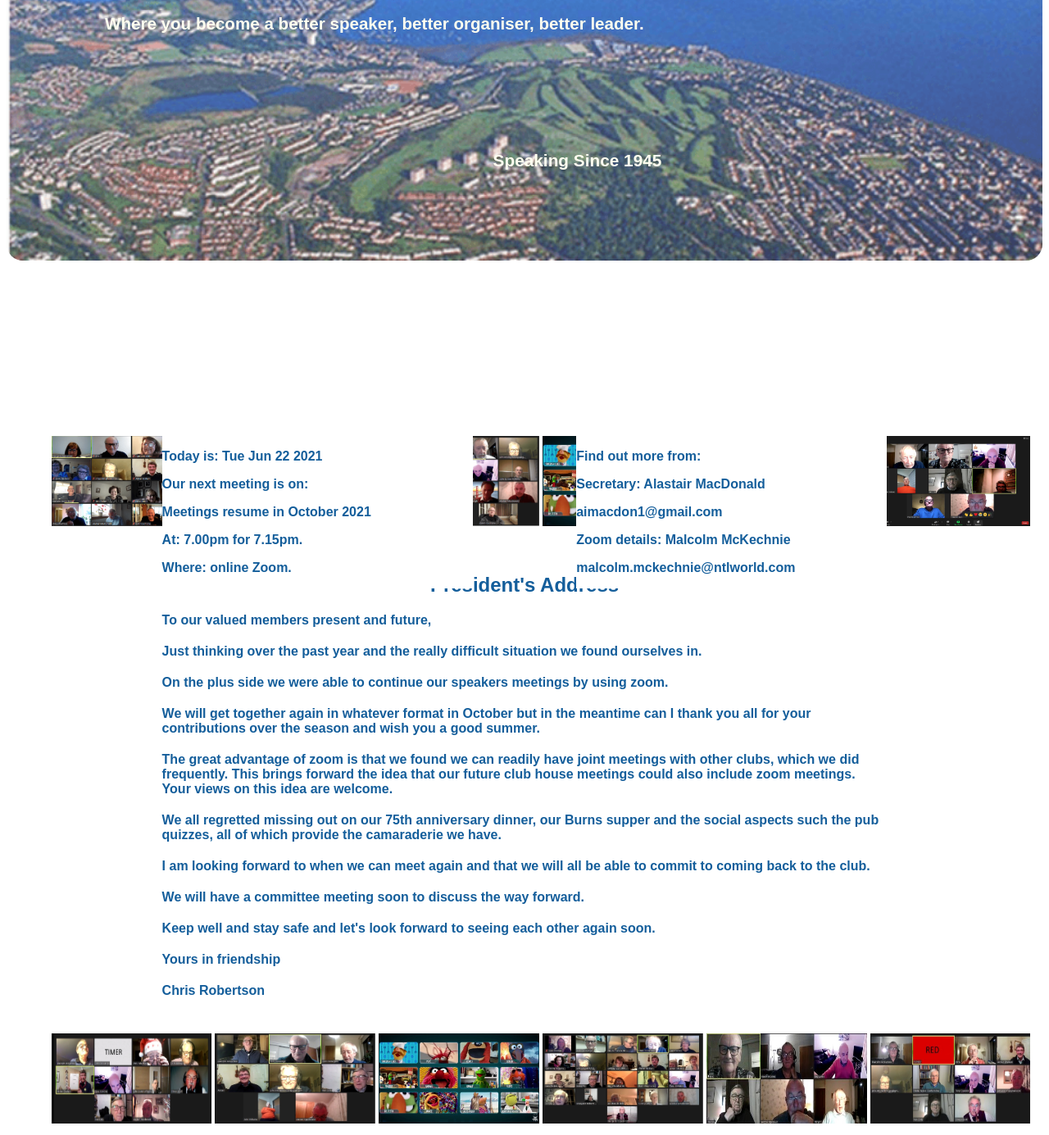
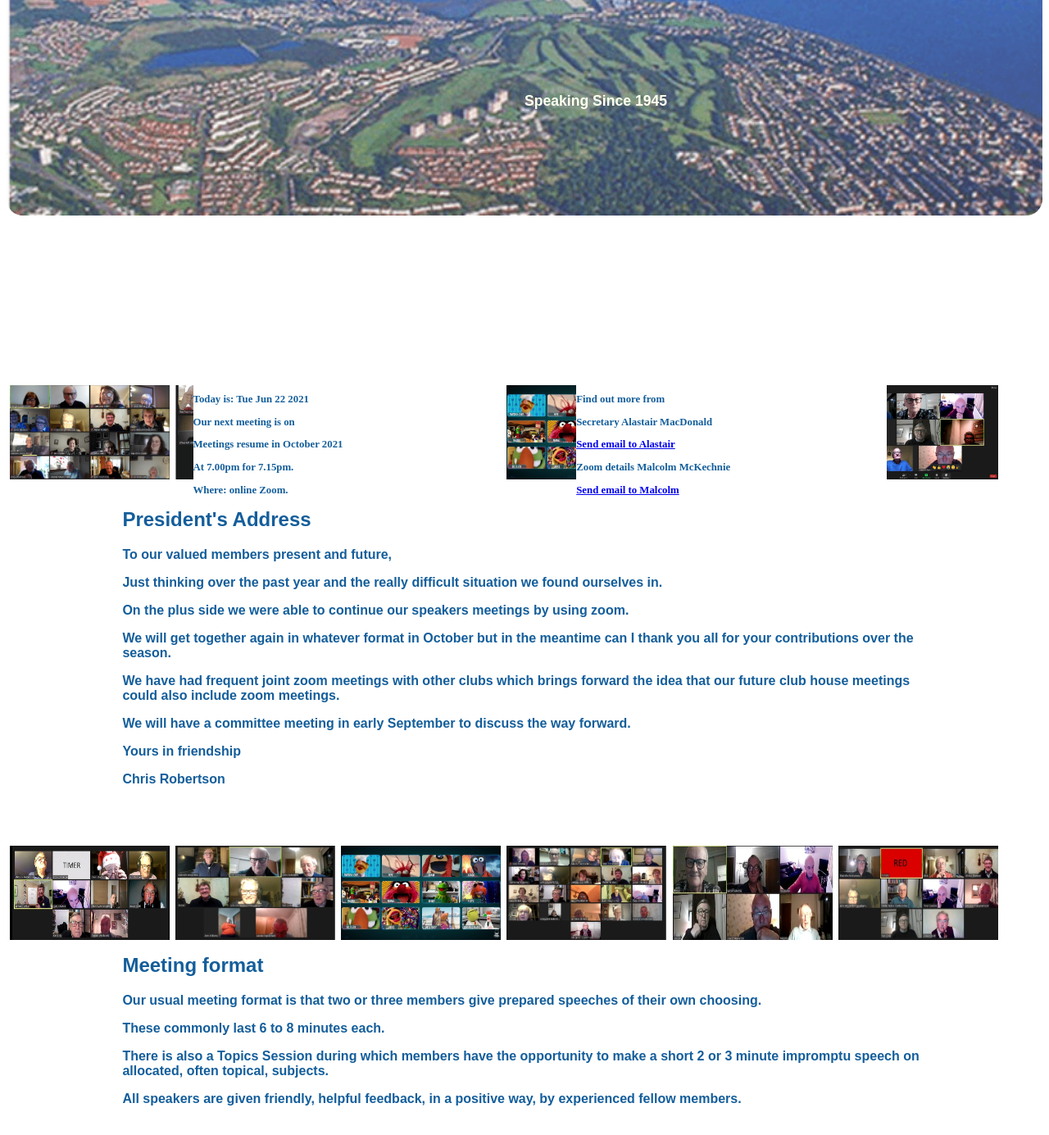
Before and after one commit to 1BobC/GreenockSpeakersClub.github.io, a plain HTML site: page index.html in a window 1280 px wide. Shown: the part 220-1605 px from the top of the page at 82% size. Drawn offline with Linux system fonts and the light colour scheme.

Commit message:
Transferred html and CSS from grnkclub to GreenockSpeakersClub files Check email hyperlink If ok change meeting1&2 margins

```diff
--- a/index.html
+++ b/index.html
@@ -9,7 +9,7 @@
 <body>
 
 <header>
-<h2>Greenock Speakers Club</h2>
+<h1>Greenock Speakers Club</h1>
 </header>
 
 <!-- <div> -->
@@ -32,72 +32,77 @@
 
   <div class = "meeting1" >
     <p id = "bob4"></p>
-    <p>Our next meeting is on:</p>
+    <p>Our next meeting is on</p>
     <p>Meetings resume in October 2021</p>
-    <p>At: 7.00pm for 7.15pm.</p>
+    <p>At 7.00pm for 7.15pm.</p>
     <p>Where: online Zoom.</p>
   </div>
   <div class= "meeting2">
-    <p>Find out more from: </p>
-    <p>Secretary: Alastair MacDonald</p>
-    <p>aimacdon1@gmail.com</p>
-    <p>Zoom details: Malcolm McKechnie</p>
-    <p>malcolm.mckechnie@ntlworld.com</p>
+    <p>Find out more from </p>
+    <p>Secretary Alastair MacDonald</p>
+    <p><a href="mailto:aimacdon1@gmail.com">Send email to Alastair</a></p>
+    <!-- <p>aimacdon1@gmail.com</p> -->
+    <p>Zoom details Malcolm McKechnie</p>
+    <p><a href="mailto:malcolm.mckechnie@ntlworld.com">Send email to Malcolm</a></p>
+    <!-- <p>malcolm.mckechnie@ntlworld.com</p>   -->
   </div>
 
 </div>
 </section1>
 
 <section2>
-<div>
-<ul class="images1">
-  <li><img src="imgs/ZA.png" alt="ZAzoom"></li>
-  <li><img src="imgs/ZB.png" alt ="ZBzoom"></li>
-  <li><img src="imgs/ZC.png" alt ="ZCzoom"></li>
-  <li><img src="imgs/ZD.jpg" alt="ZDzoom"></li>
-  <li><img src="imgs/ZE.png" alt="ZEzoom"></li>
-  <li><img src="imgs/ZF.jpg" alt="ZFzoom"></li>
-</ul>
-</div>
+  <div class="images1">
+
+    <div class= "column"><img src="imgs/ZA.png" alt="ZAzoom"></div>
+    <div class= "column"><img src="imgs/ZB.png" alt ="ZBzoom"></div>
+    <div class= "column"><img src="imgs/ZC.png" alt ="ZCzoom"></div>
+    <div class= "column"><img src="imgs/ZD.jpg" alt="ZDzoom"></div>
+    <div class= "column"><img src="imgs/ZE.png" alt="ZEzoom"></div>
+    <div class= "column"><img src="imgs/ZF.jpg" alt="ZFzoom"></div>
+
+    </div>
 </section2>
 
 <section3 class = "president">
+  <div class = "president" >
+    <div class = "address">
   <h2>President's Address</h2>
   <p>To our valued members present and future,</p>
-
-    <p> Just thinking over the past year and the really difficult situation we found ourselves in.
-
-    <p>On the plus side we were able to continue our speakers meetings by using zoom.</p>
-
-   <p> We will get together again in whatever format in October but in the meantime can I thank you all for your contributions over the season and wish you a good summer.</p>
-
-   <p> The great advantage of zoom  is that we found we can readily have joint meetings with other clubs, which we did frequently. This brings forward the idea that our future club house meetings could also include zoom meetings. Your views on this idea are welcome.</p>
-
-  <p>  We all regretted missing out on our 75th anniversary dinner, our Burns supper and the social aspects such the pub quizzes, all of which provide the camaraderie we have.</p>
-
-  <p>  I am looking forward to when we can meet again and that we will all be able to commit to coming back to the club.</p>
-
-  <p>  We will have a committee meeting soon to discuss the way forward.</p>
-
-  <p>  Keep well and stay safe and let's look forward to seeing each other again soon. </p>
-
-    <p>Yours in friendship</p>
-    <p> Chris Robertson
-  </p>
+<p> Just thinking over the past year and the really difficult situation we found ourselves in.
+<p>On the plus side we were able to continue our speakers meetings by using zoom.</p>
+<p> We will get together again in whatever format in October but in the meantime can I thank you all for your contributions over the season.</p>
+<p>We have had frequent joint zoom meetings with other clubs which brings forward the idea that our future club house meetings could also include zoom meetings. </p>
+<p> We will have a committee meeting in early September to discuss the way forward.</p>
+<p>Yours in friendship</p>
+<p> Chris Robertson</p>
+    </div>
+  </div>
 </section3>
 
 <section3a>
-<div>
-  <ul class="images2">
-    <li><img src="imgs/ZG.jpg" alt="ZGzoom"></li>
-    <li><img src="imgs/ZH.jpg" alt ="ZHzoom"></li>
-    <li><img src="imgs/ZD.jpg" alt ="ZDzoom"></li>
-    <li><img src="imgs/ZJ.jpg" alt="ZJzoom"></li>
-    <li><img src="imgs/ZK.jpg" alt="ZKzoom"></li>
-    <li><img src="imgs/ZL.jpg" alt="ZLzoom"></li>
-  </ul>
+  <div class="images2">
+
+    <div class= "column"><img src="imgs/ZG.jpg" alt="ZGzoom"></div>
+    <div class= "column"><img src="imgs/ZH.jpg" alt ="ZHzoom"></div>
+    <div class= "column"><img src="imgs/ZD.jpg" alt ="ZDzoom"></div>
+    <div class= "column"><img src="imgs/ZJ.jpg" alt="ZJzoom"></div>
+    <div class= "column"><img src="imgs/ZK.jpg" alt="ZKzoom"></div>
+    <div class= "column"><img src="imgs/ZL.jpg" alt="ZLzoom"></div>
+      </div>
+</section3a>
+
+<section3B>
+  <div class = "mtngfmt">
+    <div class = "stnddfmt">
+    <h2>Meeting format</h2>
+    <p>Our usual meeting format is that two or three members give prepared speeches of their own choosing.</p>
+    <p>These commonly last 6 to 8 minutes each.</p>
+    <p>There is also a Topics Session during which members have the opportunity to make a short
+      2 or 3 minute impromptu speech on allocated, often topical, subjects.</p>
+    <p>All speakers are given friendly, helpful feedback, in a positive way, by experienced fellow members.</p>
+    </div>
   </div>
-</section3a>
+</section3B>
 
 <section4 class = "acknowledge">
  <div>
--- a/style.CSS
+++ b/style.CSS
@@ -1,152 +1,200 @@
 * {
     box-sizing: border-box;
   }
+  @media screen and (max-width: 399px){
+    *{
+      display: none;
+    }
+  }
+    @media screen and (min-width: 400px){
       header{
+        background-color: white;
+        text-align: center;
+        padding: 2px;
         position: fixed;
         width: 100%;
-    background-color: white;
-    text-align: center;
         z-index: 1;
         top: 0;
         left: 0;
     }
-  header h2{
+    header h1{
       color:  #145e9b;
+      font-size: 1.2em;
+      font-weight: bold;
       border: 6px solid #145e9b;
       padding: 6px 12px;
       display: inline-block;
+      margin: 0 auto;
       border-radius: 25px;
-    font-family: Arial, Helvetica, sans-serif;
+      font-family: Georgia, 'Times New Roman', Times, serif;
   }
   .banner img{
     position: relative;
     width: 100%;
     opacity: 0.8;
-    margin-top: 95px;
+    margin-top: 40px;
     border-radius: 20px;
 }
 .welcome1{
   position: absolute;
-    top: 15%;
-    left: 10%;
-    font-size: 1.8em;
+  /* top: 5%; */
+  top: 50px;
+  left: 5%;
+  font-size: 0.85em;
+  font-weight: bold;
   color: ivory;
   font-family: Arial, Helvetica, sans-serif;
 }
 .welcome2{
   position: absolute;
-    top: 27%;
-    left: 10%;
-    font-size: 1.1em;
+  /* top: 10%; */
+  top: 80px;
+  left: 5%;
+  font-size: 0.75em;
+  font-weight: bold;
   color: ivory;
   font-family: Arial, Helvetica, sans-serif;
 }
 .since{
   position: absolute;
-    top: 47%;
-    left: 47%;     /* how to centralize?  */
-    font-size: 1.3em;
+  /* top: 16%; */
+  top: 125px;
+  left: 50%;
+  font-size: 0.8em;
+  font-weight: bold;
   color: ivory;
   font-family: Arial, Helvetica, sans-serif;
 }
-  div.meeting{
-    font-family: Arial, Helvetica, sans-serif;
-    font-weight: bold;
+.meeting{
   position: relative;
+  max-width: 100%;
+  margin-top: 10px;
 }
-  div.meeting1{
+.meeting1{
   position: absolute;
   background-color: white;
   color: #145e9b;
-    top: 10%;
-    left: 15%;
+  font-size: 0.8em;
+  font-weight: bold;
+  top: 5%;
+  left: 3%;
   width: 30%;
 }
-  div.meeting2{
-    position: absolute;
+.meeting2{
+  position: absolute;left: auto;
   background-color: white;
   color: #145e9b;
+  font-size: 0.8em;
+  font-weight: bold;
   top: 10%;
-    right: 15%;
+  right: 35%;
   width: 30%;
 }
 .images1{
-    margin-top: 210px;
+  margin-top: 290px;
    text-align: center;
-    white-space: nowrap;
-  }
-  .images1 li{
-    display: inline-block;
-    max-block-size: 100%;
-    width: 16%;
-  }
-  .images1 li img{
-    height: 110px;
-    width: 230px;
+  width: 100%;
   max-width: 100%;
 }
+.images1 .column{
+  width: 16%;
+  float: left;
+  padding: 3px;
+}
+.images1 .column img{
+  height: 45px;
+  width: 90px;
+  max-width: 100%;
+}
+  /* Clearfix (clear floats) */
+  .row::after {
+    content: "";
+    clear: both;
+    display: table;
+  }
   .president{
-    text-align: left;
+    position: relative;
     color: #145e9b;
     padding: 15px;
     font-family: Arial, Helvetica, sans-serif;
-  }
-  .president h2{
-    text-align: center;
-  }
-  .president p{
-    max-width: 70%;
-    margin-top: 10px;
-    margin-bottom: 20px;
+      max-width: 80%;
+      margin-bottom: 10px;
     margin-left: auto;
     margin-right: auto;
+  }
+  .president .address{
+    margin-top: 65px;
+    text-align: left;
     font-weight: bold;
   }
   .images2{
-    margin-top: 5px;
+    position: relative;
+    margin-top: 10px;
      text-align: center;
-    white-space: nowrap;
     width: 100%;
+    max-width: 100%;
   }
-  .images2 li{
-    display: inline-block;
+  .images2 .column{
     width: 16%;
+    float: left;
+    padding: 3px;
   }
-  .images2 li img{
-    height: 110px;left: 10%;
-    width: 230px;
-    /* padding: 5px; */
+  .images2 .column img{
+    height: 45px;
+    width: 90px;
     max-width: 100%;
+  }
+  /* Clearfix (clear floats) */
+.row::after {
+  content: "";
+  clear: both;
+  display: table;
+  }
+  .mtngfmt{
+    position: relative;
+    color: #145e9b;
+    padding: 15px;
+    font-family: Arial, Helvetica, sans-serif;
+      max-width: 80%;
+      margin-top: 55px;
+      margin-bottom: 10px;
+    margin-left: auto;
+    margin-right: auto;
+  }
+  .mtngfmt .stnddfmt{
+    text-align: left;
+    font-weight: bold;
   }
   .acknowledge img{
     width: 190px;
     height: 140px;
     display: inline-block;
     text-align: center;
-    margin-left: 40%;
+    margin-left: 23%;
     margin-right: auto;
     padding: 10px;
   }
   .ASC{
     font-family: Arial, Helvetica, sans-serif;
     position: relative;
+    font-size: 0.6em;
   }
   .ASC1{
     position: absolute;
     background-color: white;
     color: #145e9b;
-    padding: 10px;
+    padding: 5px;
     top: 0;
-    left: 12%;
+    left: 8%;
     width: 35%;
   }
   .ASC2{
     position: absolute;
     background-color: white;
     color: #145e9b;
-    padding: 10px;
+    padding: 5px;
     top: 0;
-    right: 5%;
+    right: 7%;
     width: 35%;
   }
     footer{
@@ -155,133 +203,158 @@
     padding: 20px;
     margin-top: 200px;
   }
+  footer{
+    background-color: white;
+    color:  #145e9b;
+    padding: 20px;
+    margin-top: 180px;
+  }
     footer p{
       text-align: center;
     font-family: Arial, Helvetica, sans-serif;
     }
-    @media screen and (max-width: 991px) {
-      .banner .since{
+    }
+
+    @media screen and (min-width: 550px){
+      .since{
+        /* top: 16%; */
+        top: 180px;
+        font-size: 0.9em;
+      }
+      .welcome2{
+        top: 100px;
+        font-size: 0.75em;
+      }
+      .welcome1{
+        font-size: 0.95em;
+      }
+      .meeting1{
+        left: 5%;
+      }
+      .meeting2{
+        right: 28%;
+      }
+      .images1{
+        margin-top: 250px;
+      }
+      .acknowledge img{
+        margin-left: 30%;
+      }
+      }
+      @media screen and (min-width: 720px){
+      .since{
+        /* top: 16%; */
+        top: 220px;
+      }
+      .welcome2{
+        top: 100px;
+        font-size: 0.9em;
+      }
+      .welcome1{
+        top: 40px;
+        font-size: 1.2em;
+      }
+      .meeting1{
+        left: 10%;
+      }
+      .meeting2{
+        right: 20%;
+      }
+      .images1{
+        margin-top: 220px;
+      }
+      .images1 .column img{
+        height: 65px;
+        width: 110px;
+        max-width: 100%;
+      }
+      .president .address{
+        margin-top: 85px;
+      }
+      .images2 .column img{
+        height: 65px;
+        width: 110px;
+        max-width: 100%;
+      }
+      .mtngfmt{
+        margin-top: 70px;
+      }
+      .acknowledge img{
+        margin-left: 35%;
+      }
+      .ASC{
+        font-size: 0.75em;
+      }
+      }
+      @media screen and (min-width: 900px){
+      .since{
+        /* top: 16%; */
+        top: 290px;
+        font-size: 1.1em;
+      }
+      .welcome2{
+        top: 100px;
         font-size: 1.1em;
       }
       .welcome1{
-        top: 12%;
-        font-size: 1.5em;
+        font-size: 1.3em;
       }
-      .welcome2{
-        top: 22%;
-        font-size: 1.1em;
-      }
-      .since{
-        font-size: 0.9em;
-        top: 41%;
+      .meeting2{
+        right: 15%;
       }
       .images1{
-        margin-top: 235px;
+        margin-top: 200px;
       }
-      .images1 li img{
+      .images1 .column img{
         height: 90px;
         width: 180px;
       }
-      .images2 li img{
+      .president .address{
+        margin-top: 120px;
+      }
+      .images2 .column img{
         height: 90px;
         width: 180px;
       }
-      .ASC{
-        font-size: 0.9em;
-      }
-      }
-      @media screen and (max-width: 767px) {
-      .welcome1{
-        top: 16%;
-        font-size: 1.2em;
-        left: 5%;
-      }
-      .welcome2{
-        top: 25%;
-        font-size: 0.9em;
-        left: 5%;
-      }
-      .since{
-        top: 40%;
-        font-size: 1.1em;
-      }
-      div.meeting1{
-        left: 9%;
-      }
-      div.meeting2{
-        right: 26%;
-      }
-      .images1{
-        margin-top: 285px;
-      }
-      .images1 li img{
-        height: 70px;
-        width: 150px;
-      }
-      .images2 li img{
-        height: 70px;
-        width: 150px;
+      .mtngfmt{
+        margin-top: 90px;
       }
       .ASC{
         font-size: 0.8em;
       }
       }
-      @media screen and (max-width: 597px){
-      .welcome1{
-        top: 16%;
-        font-size: 1em;
-        left: 5%;
+      @media screen and (min-width: 1000px){
+      .since{
+        /* top: 16%; */
+        top: 310px;
+        font-size: 1.1em;
       }
-      .welcome2{
-        top: 25%;
-        font-size: 0.7em;
-        left: 5%;
+      .meeting1{
+        left: 18%;
       }
-      .banner .since{
-        display: none;
+      .mtngfmt{
+        margin-top: 110px;
+      }
+      .acknowledge img{
+        margin-left: 40%;
+      }
+      .ASC{
+        font-size: 0.8em;
+      }
+      .ASC1{
+        left: 12%;
+      }
+      .ASC2{
+        right: 4%;
       }
       }
-      @media screen and (max-width: 479px) {
-      .welcome1{
-        top: 16%;
-        font-size: 0.9em;
+    @media screen and (min-width: 1200px){
+      .images1 .column img{
+        height: 115px;
+        width: 195px;
       }
-      .welcome2{
-        /* top: 25%;
-        font-size: 0.65em;
-        left: 5%; */
-        display: none;
-      }
-      .banner .since{
-        display: none;
-      }
-      div.meeting1{
-        font-size: 0.9em;
-        top: 35px;
-        left: 5%;
-      }
-      div.meeting2{
-        font-size: 0.9em;
-        top: 35px;
-        right: 28%;
-      }
-      .images1{
-        margin-top: 325px;
-      }
-      .images1 li img{
-        height: 50px;
-        width: 140px;
-      }
-      .images2 li img{
-        height: 50px;
-        width: 140px;
-      }
-      .acknowledge img{
-        width: 190px;
-        height: 140px;
-        margin-left: 30%;
-      }
-      .ASC{
-        font-size: 0.7em;
+      .images2 .column img{
+        height: 115px;
+        width: 195px;
       }
     }
```
Also changed, not shown: 1 other file. Lines whose indentation alone changed are shown as unchanged.
